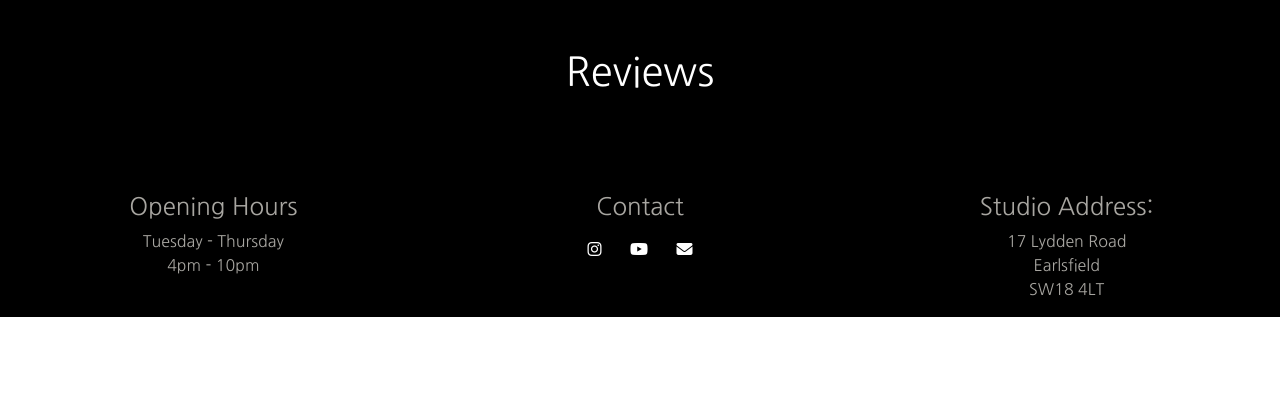
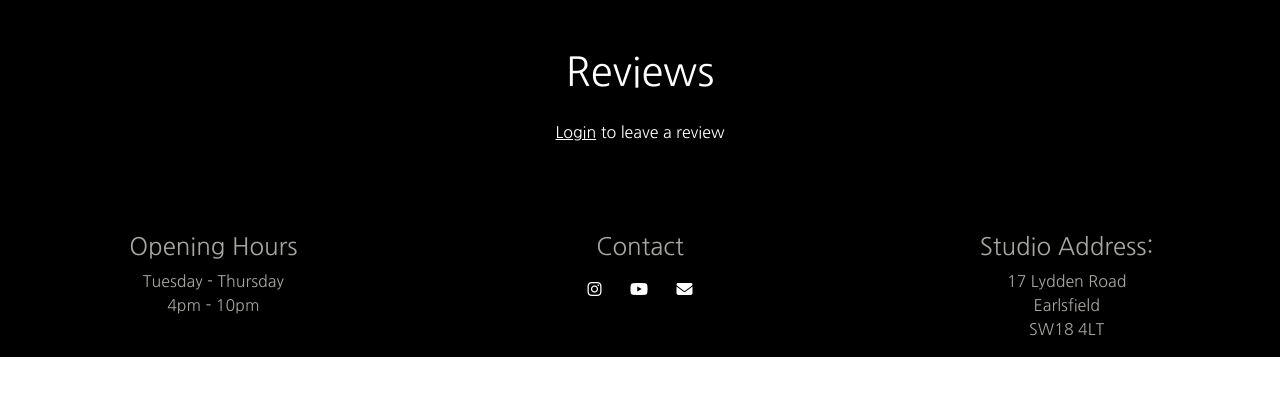
Before and after one commit to Tom-Ainsworth/CI-PP4-toms-drum-lessons, a Django app: page /reviews/ in a window 1280 px wide. Shown: the part 64-460 px from the top of the page. Run offline with Django 4.2, Linux system fonts and the light colour scheme; data that the repository does not hold is empty; some libraries are stand-ins or nearby versions.

Commit message:
Feat: Add CreateReview functionality

```diff
--- a/reviews/templates/reviews.html
+++ b/reviews/templates/reviews.html
@@ -1,4 +1,6 @@
 {% extends 'base.html' %}
+
+{% load crispy_forms_tags %}
 
 {% block content %}
 <h1>Reviews</h1>
@@ -43,4 +45,12 @@
     {% endif %}
 </div>
 
+{% if user.is_authenticated %}
+
+<a href="create_review" class="btn btn-primary btn-lg mt-5">Write a Review</a>
+
+{% else %}
+<p><span class="link-inline"><a href="{% url 'account_login' %}">Login</a></span> to leave a review</p>
+{% endif %}
+
 {% endblock content %}
--- a/reviews/urls.py
+++ b/reviews/urls.py
@@ -3,4 +3,5 @@ from . import views
 
 urlpatterns = [
     path("", views.ReviewList.as_view(), name="reviews"),
+    path("create_review", views.CreateReview.as_view(), name="create_review"),
 ]
--- a/reviews/views.py
+++ b/reviews/views.py
@@ -14,3 +14,35 @@ class ReviewList(PageTitleViewMixin, generic.ListView):
 
     queryset = Review.objects.filter(approved=True).order_by("created_on")
     paginate_by = 3
+
+
+class CreateReview(PageTitleViewMixin, View):
+    """Class View to add a new review"""
+
+    title = "Create Review"
+
+    def get(self, request, *args, **kwargs):
+        return render(
+            request,
+            "create_review.html",
+            {"review_form": ReviewForm()},
+        )
+
+    def post(self, request, *args, **kwargs):
+        """post the new review to the database"""
+
+        review_form = ReviewForm(request.POST)
+
+        if review_form.is_valid():
+            review_form.instance.author_id = request.user.id
+            review_form.save()
+        else:
+            review_form = ReviewForm()
+
+        return render(
+            request,
+            "reviews.html",
+            {
+                "reviewed": True,
+            },
+        )
```
Also changed, not shown: reviews/templates/create_review.html (added, +22 -0 lines).
